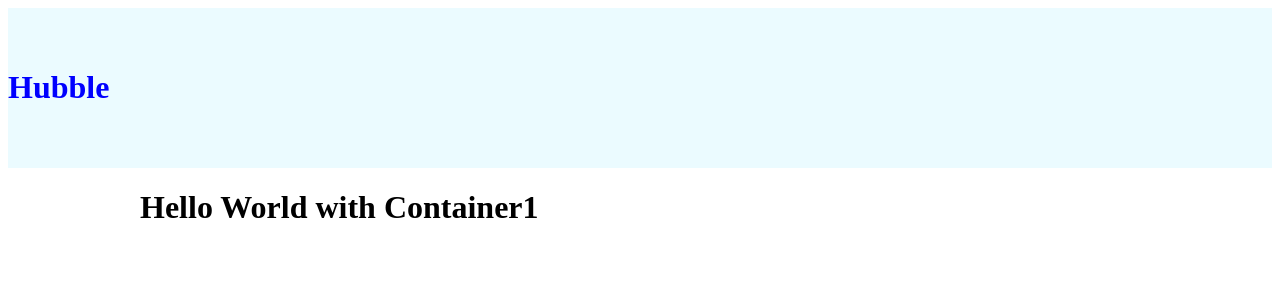
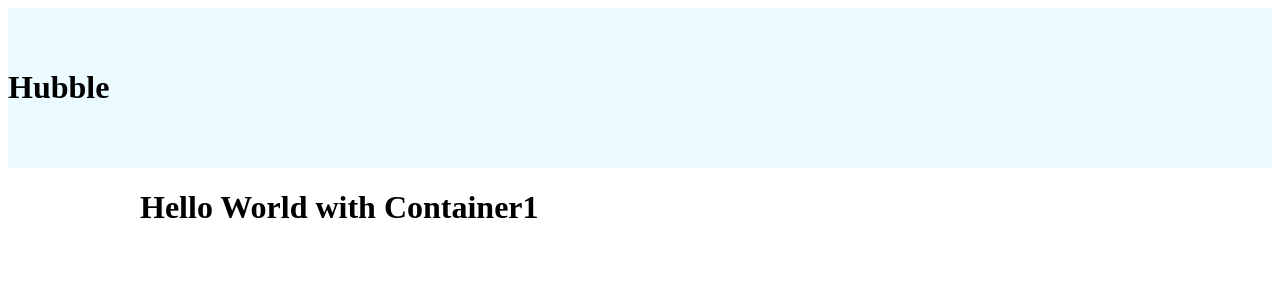
Before and after one commit to monello/styled-components, a React (Create React App) app: page / in a window 1280 px wide. Shown: the top 300 px of the page. Built offline with nearby package versions, Linux system fonts and the light colour scheme.

Commit message:
Removed test code to align back to tutorial

```diff
--- a/src/components/Header.js
+++ b/src/components/Header.js
@@ -2,7 +2,7 @@ import { StyledHeader } from "./styles/Header.styled"
 
 export default function Header() {
     return (
-        <StyledHeader textColor='blue'>
+        <StyledHeader>
             <h1>Hubble</h1>
         </StyledHeader>
     )
--- a/src/components/styles/Header.styled.js
+++ b/src/components/styles/Header.styled.js
@@ -6,5 +6,4 @@ export const StyledHeader = styled.header`
     /* using props descructuring instead */
     background-color: ${({ theme }) => theme.colors.header};
     padding: 40px 0;
-    color: ${({ textColor }) => textColor}
 `
```
